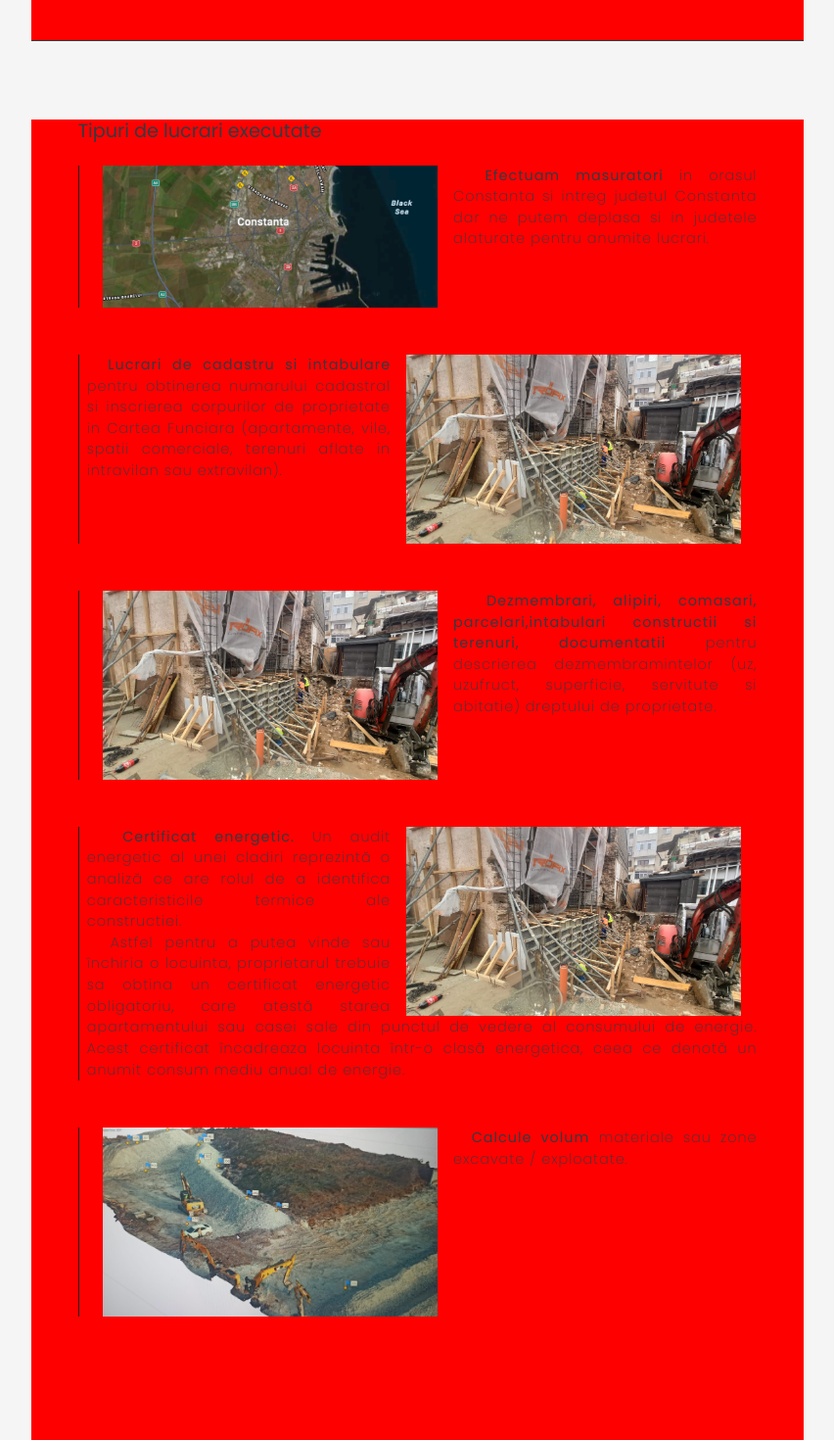
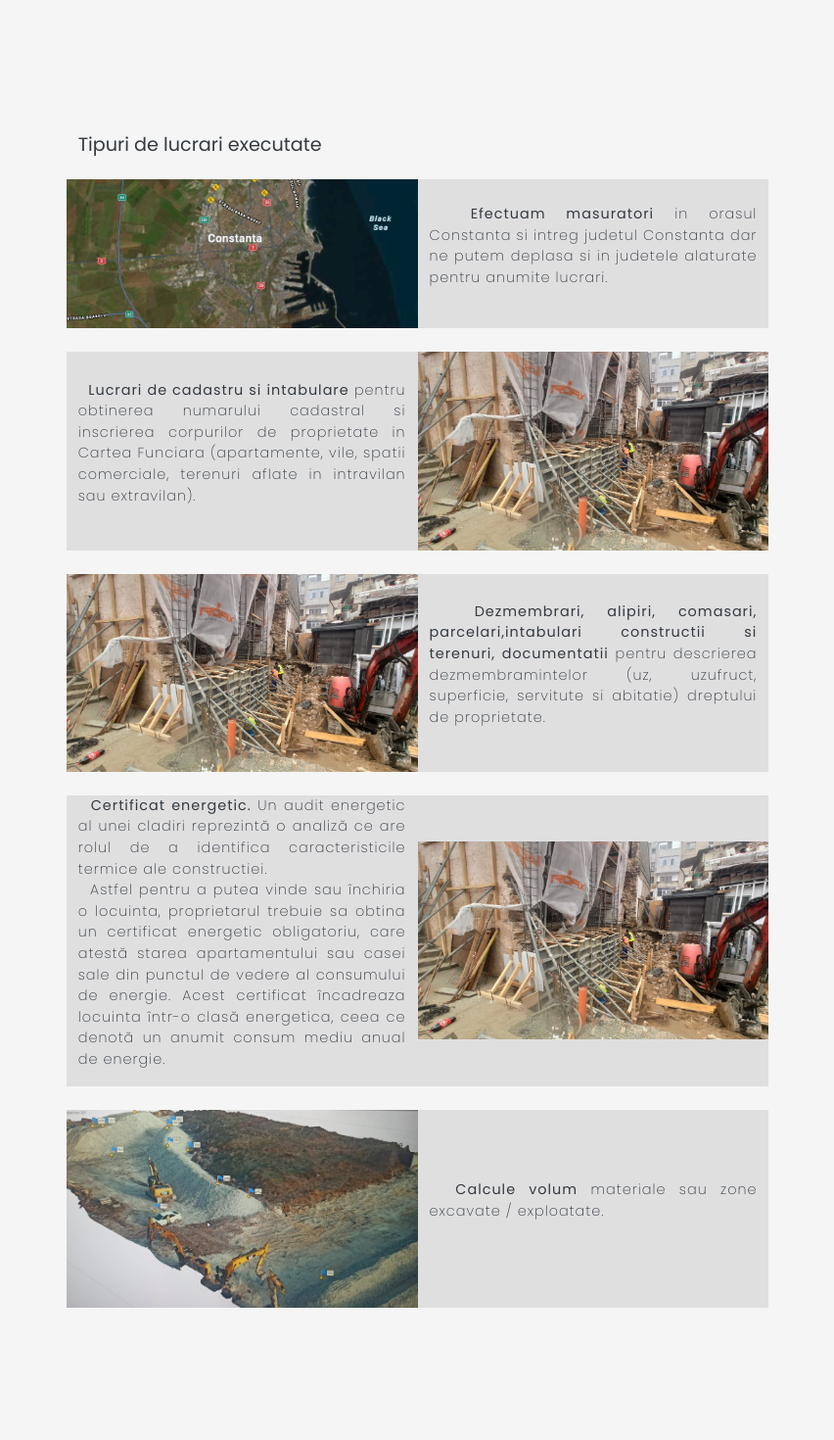
Before and after one commit to MocanuAlinD/cadastru, a Next.js app: page / in a window 1280 px wide. Shown: the part 900-2370 px from the top of the page at 98% size, without its empty margins (143-995 px from the left). Built offline with nearby package versions, Linux system fonts and the light colour scheme.

Commit message:
Fixed lucrari cards

```diff
--- a/components/Lucrari.js
+++ b/components/Lucrari.js
@@ -6,26 +6,22 @@ const Lucrari = () => {
     <section id="cadastru">
       <div className={styles.container}>
         <h3 className={"mb-4"}>Tipuri de lucrari executate</h3>
-        <div
-          className={
-            styles.imageContainer + " border-start border-dark mb-5 ps-2"
-          }
-        >
-          <img src="/constantaWide.png" alt="tipuri de lucrari" />
-          <p className={"clearfix"}>
+        <div className={"row d-flex justify-content-center align-items-center flex-row mb-4 bg-dark bg-opacity-10"} >
+          <img
+            src="/constantaWide.png"
+            alt="tipuri de lucrari"
+            className={"m-0 p-0 col-12 col-md-6"}
+          />
+          <p className={"col-12 col-md-6 mt-4 mt-md-0"}>
             &nbsp;&nbsp;<b>Efectuam masuratori</b> in orasul Constanta si intreg
             judetul Constanta dar ne putem deplasa si in judetele alaturate
             pentru anumite lucrari.
           </p>
         </div>
 
-        <div
-          className={
-            styles.imageContainer + " border-start border-dark mb-5 ps-2"
-          }
-        >
-          <img src="/img1.jpg" alt="img1" style={{ float: "right" }} />
-          <p className={"clearfix"}>
+        <div className={"row d-flex justify-content-center align-items-center flex-row-reverse mb-4 bg-dark bg-opacity-10"}>
+          <img src="/img1.jpg" alt="img1" className={"m-0 p-0 col-12 col-md-6"} />
+          <p className={"col-12 col-md-6 mt-4 mt-md-0"}>
             &nbsp;&nbsp;<b>Lucrari de cadastru si intabulare</b> pentru
             obtinerea numarului cadastral si inscrierea corpurilor de
             proprietate in Cartea Funciara (apartamente, vile, spatii
@@ -33,13 +29,9 @@ const Lucrari = () => {
           </p>
         </div>
 
-        <div
-          className={
-            styles.imageContainer + " border-start border-dark mb-5 ps-2"
-          }
-        >
-          <img src="/img1.jpg" alt="img1" />
-          <p className={"clearfix"}>
+        <div className={"row d-flex justify-content-center align-items-center flex-row mb-4 bg-dark bg-opacity-10"}>
+          <img src="/img1.jpg" alt="img1" className={"m-0 p-0 col-12 col-md-6"} />
+          <p className={"col-12 col-md-6 mt-4 mt-md-0"}>
             &nbsp;&nbsp;
             <b>
               Dezmembrari, alipiri, comasari, parcelari,intabulari constructii
@@ -50,13 +42,9 @@ const Lucrari = () => {
           </p>
         </div>
 
-        <div
-          className={
-            styles.imageContainer + " border-start border-dark mb-5 ps-2"
-          }
-        >
-          <img src="/img1.jpg" alt="img1" style={{ float: "right" }} />
-          <p className={"clearfix"}>
+        <div className={"row d-flex justify-content-center align-items-center flex-row-reverse mb-4 bg-dark bg-opacity-10"}>
+          <img src="/img1.jpg" alt="img1" className={"m-0 p-0 col-12 col-md-6"}  />
+          <p className={"col-12 col-md-6 mt-4 mt-md-0"}>
             &nbsp;&nbsp;<b>Certificat energetic.</b> Un audit energetic al unei
             cladiri reprezintă o analiză ce are rolul de a identifica
             caracteristicile termice ale constructiei. <br />
@@ -68,13 +56,9 @@ const Lucrari = () => {
             mediu anual de energie.
           </p>
         </div>
-        <div
-          className={
-            styles.imageContainer + " border-start border-dark mb-5 ps-2"
-          }
-        >
-          <img src="/volume.png" alt="volume" />
-          <p className={"clearfix"}>
+        <div className={"row d-flex justify-content-center align-items-center flex-row mb-4 bg-dark bg-opacity-10"}>
+          <img src="/volume.png" alt="volume" className={"m-0 p-0 col-12 col-md-6"} />
+          <p className={"col-12 col-md-6 mt-4 mt-md-0"}>
             &nbsp;&nbsp;<b>Calcule volum</b> materiale sau zone excavate /
             exploatate.
           </p>
--- a/components/Prezentare.js
+++ b/components/Prezentare.js
@@ -7,9 +7,9 @@ const Prezentare = () => {
     <section id="prezentare">
       <div className={styles.container}>
         <h3 className={"mb-4"}>Despre noi</h3>
-        <div className={styles.imageContainer}>
-          <img className={styles.image} src="/gps.jpg" alt="Prezentare" />
-          <p className="clearfix">
+        <div className={"row d-flex justify-content-center align-items-center flex-row mb-4"}>
+          <img className={"m-0 p-0 col-12 col-md-6"} src="/gps.jpg" alt="Prezentare" />
+          <p className="col-12 col-md-6">
             &nbsp;&nbsp;Serviciile noastre va sunt oferite in Municipiul Constanta, cat si
             in judetul Constanta.
           </p>
--- a/styles/sections.module.scss
+++ b/styles/sections.module.scss
@@ -1,31 +1,9 @@
 .container {
-  background: red;
-  border-bottom: 1px solid var(--color-dark);
+  // background: green;
+  // border-bottom: 1px solid var(--color-dark);
   padding: 0 3rem;
   padding-bottom: 5rem;
   width: min(100%, 60rem);
-  .imageContainer {
-    img {
-      width: 50%;
-      height: auto;
-      float: left;
-      margin: 0 1rem;
-    }
-
-    @media screen and (max-width: 991px) {
-      img {
-        width: 50%;
-      }
-    }
-    @media screen and (max-width: 768px) {
-      img {
-        padding-bottom: 1rem;
-        width: 100%;
-        margin: 0;
-      }
-    }
-  }
-
   .table {
     color: var(--color-dark);
     thead tr th {
```
